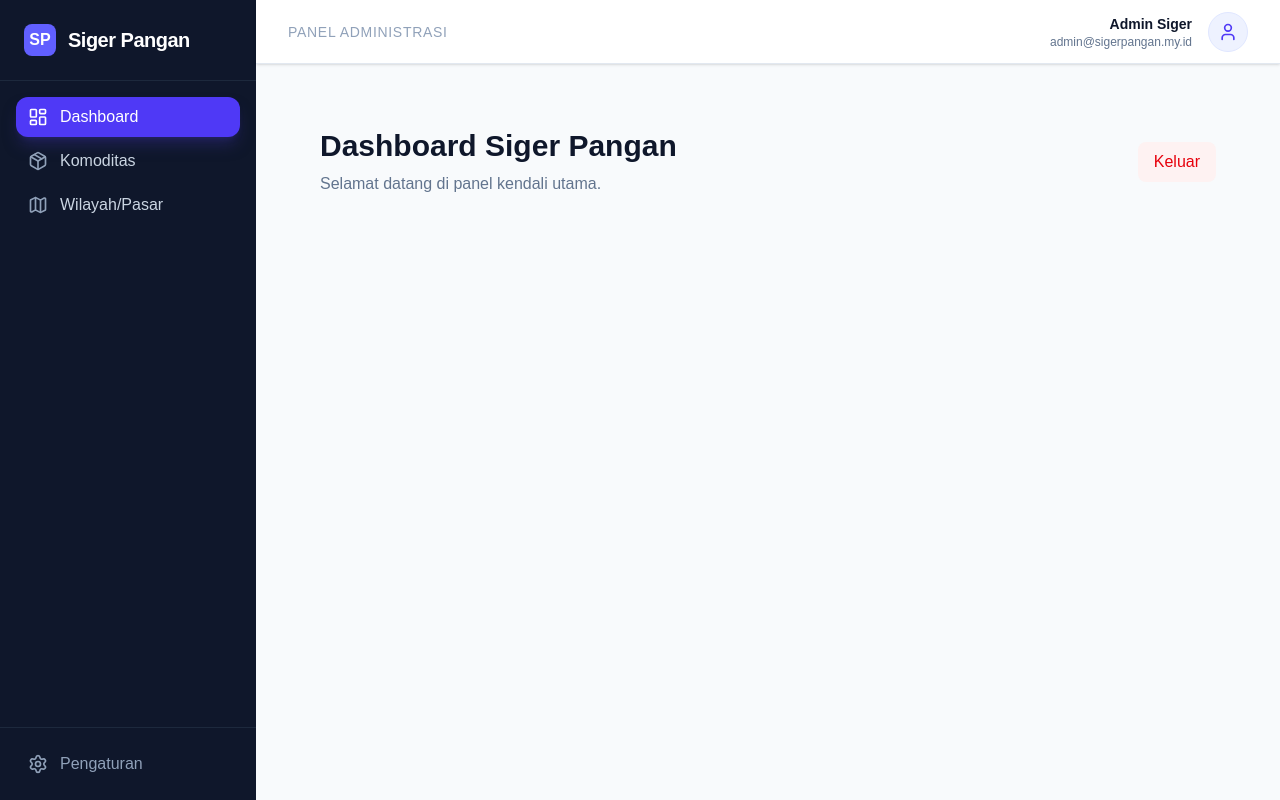
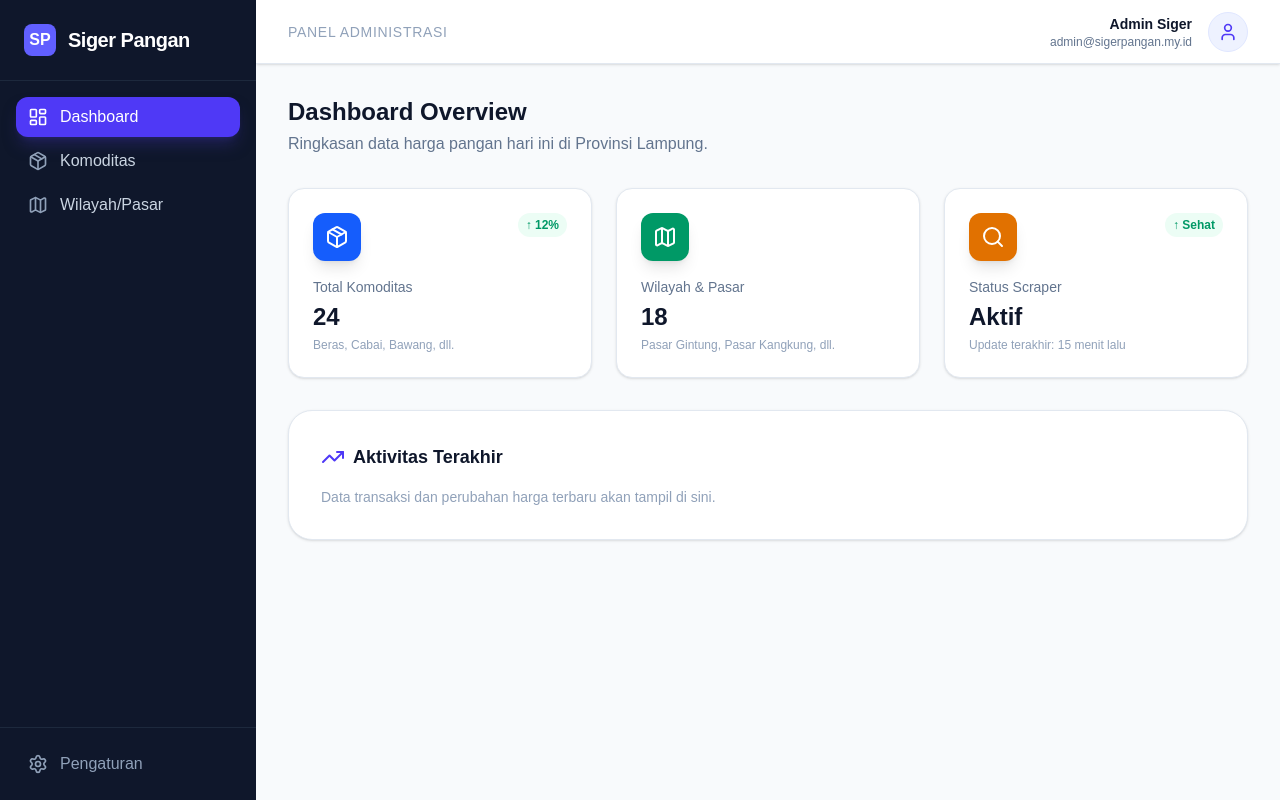
Before and after one commit to patpaw111/Siger-Pangan, a Next.js app in the folder apps/web-cms/: page /dashboard in a window 1280 px wide. Built offline with nearby package versions, Linux system fonts and the light colour scheme.

Commit message:
feat(web-cms): create reusable StatsCard component

```diff
--- a/apps/web-cms/src/app/(dashboard)/dashboard/page.tsx
+++ b/apps/web-cms/src/app/(dashboard)/dashboard/page.tsx
@@ -1,29 +1,52 @@
 'use client';
 
 import React from 'react';
-import { useRouter } from 'next/navigation';
+import { Package, Map, Search, TrendingUp } from 'lucide-react';
+import StatsCard from '@/components/StatsCard';
 
 export default function DashboardPage() {
-  const router = useRouter();
+  return (
+    <div className="space-y-8">
+      {/* Welcome Header */}
+      <div>
+        <h1 className="text-2xl font-bold text-slate-900">Dashboard Overview</h1>
+        <p className="text-slate-500 mt-1">Ringkasan data harga pangan hari ini di Provinsi Lampung.</p>
+      </div>
 
-  const handleLogout = () => {
-    localStorage.removeItem('access_token');
-    router.push('/login');
-  };
+      {/* Stats Grid */}
+      <div className="grid grid-cols-1 md:grid-cols-2 lg:grid-cols-3 gap-6">
+        <StatsCard
+          label="Total Komoditas"
+          value="24"
+          icon={Package}
+          description="Beras, Cabai, Bawang, dll."
+          trend={{ value: "12%", isUp: true }}
+          colorClassName="bg-blue-600"
+        />
+        <StatsCard
+          label="Wilayah & Pasar"
+          value="18"
+          icon={Map}
+          description="Pasar Gintung, Pasar Kangkung, dll."
+          colorClassName="bg-emerald-600"
+        />
+        <StatsCard
+          label="Status Scraper"
+          value="Aktif"
+          icon={Search}
+          description="Update terakhir: 15 menit lalu"
+          trend={{ value: "Sehat", isUp: true }}
+          colorClassName="bg-amber-600"
+        />
+      </div>
 
-  return (
-    <div className="min-h-screen bg-slate-50 p-8">
-      <div className="flex justify-between items-center">
-        <div>
-          <h1 className="text-3xl font-bold text-slate-900">Dashboard Siger Pangan</h1>
-          <p className="text-slate-500 mt-2">Selamat datang di panel kendali utama.</p>
-        </div>
-        <button
-          onClick={handleLogout}
-          className="px-4 py-2 bg-red-50 text-red-600 hover:bg-red-100 rounded-lg transition-colors font-medium"
-        >
-          Keluar
-        </button>
+      {/* Info tambahan (Placeholder) */}
+      <div className="bg-white p-8 rounded-3xl border border-slate-200 shadow-sm">
+        <h3 className="text-lg font-bold text-slate-900 mb-4 flex items-center gap-2">
+          <TrendingUp className="text-indigo-600" />
+          Aktivitas Terakhir
+        </h3>
+        <p className="text-slate-400 text-sm">Data transaksi dan perubahan harga terbaru akan tampil di sini.</p>
       </div>
     </div>
   );
--- /dev/null
+++ b/apps/web-cms/src/components/StatsCard.tsx
@@ -0,0 +1,47 @@
+import React from 'react';
+import { LucideIcon } from 'lucide-react';
+import { cn } from '@/lib/utils';
+
+interface StatsCardProps {
+  label: string;
+  value: string | number;
+  icon: LucideIcon;
+  description?: string;
+  trend?: {
+    value: string;
+    isUp: boolean;
+  };
+  colorClassName?: string;
+}
+
+export default function StatsCard({
+  label,
+  value,
+  icon: Icon,
+  description,
+  trend,
+  colorClassName = "bg-indigo-500"
+}: StatsCardProps) {
+  return (
+    <div className="bg-white p-6 rounded-2xl border border-slate-200 shadow-sm flex flex-col gap-4">
+      <div className="flex justify-between items-start">
+        <div className={cn("p-3 rounded-xl text-white shadow-lg", colorClassName)}>
+          <Icon size={24} />
+        </div>
+        {trend && (
+          <span className={cn(
+            "text-xs font-bold px-2 py-1 rounded-full",
+            trend.isUp ? "bg-emerald-50 text-emerald-600" : "bg-red-50 text-red-600"
+          )}>
+            {trend.isUp ? '↑' : '↓'} {trend.value}
+          </span>
+        )}
+      </div>
+      <div>
+        <p className="text-sm font-medium text-slate-500">{label}</p>
+        <h3 className="text-2xl font-bold text-slate-900 mt-1">{value}</h3>
+        {description && <p className="text-xs text-slate-400 mt-1">{description}</p>}
+      </div>
+    </div>
+  );
+}
```
